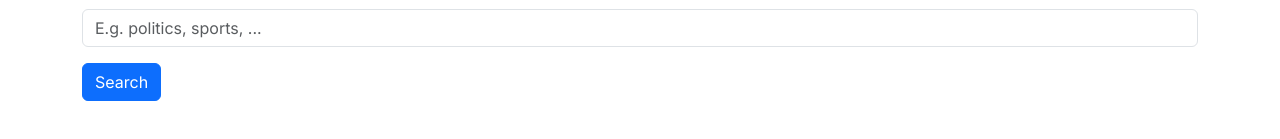
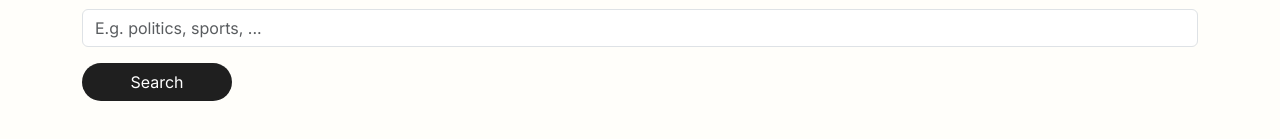
Before and after one commit to hugos/news-fetch, a Next.js app: page /search in a window 1280 px wide. Shown: the part 167-306 px from the top of the page. Built offline with nearby package versions, Linux system fonts and the light colour scheme.

Commit message:
Adding 3 main colors. Changing style a bit.

```diff
--- a/components/NewsArticleEntry.tsx
+++ b/components/NewsArticleEntry.tsx
@@ -22,10 +22,11 @@ const NewsArticleEntry = ({
       : undefined;
 
   return (
+    // TODO: Make only News Outlet clickable. Also add a little link icon for UX.
     <>
     <a href={url}>
       <Card className="h-100">
-        <Image className={`card-img-top ${styles.image}`} src={validImageUrl || placeholderimage2} width={500} height={200} alt="Article Image"/>
+        <Image className={`card-img-top ${styles.image}`} src={validImageUrl || ''} width={500} height={200} alt="Article Image"/>
         <Card.Body>
           <Card.Title>{title}</Card.Title>
           <Card.Subtitle className="mt-3 mb-3">{name}</Card.Subtitle>
--- a/src/pages/_app.tsx
+++ b/src/pages/_app.tsx
@@ -6,6 +6,7 @@ import Head from "next/head";
 import { Container } from "react-bootstrap";
 import styles from '@/styles/app.module.css'
 import NavBar from '../../components/NavBar';
+import { secondaryColor } from '@/styles/colors';
 import NextNProgress from 'nextjs-progressbar'
 
 const inter = Inter({ subsets: ["latin"] });
@@ -19,7 +20,7 @@ export default function App({ Component, pageProps }: AppProps) {
         <meta name="viewport" content="width=device-width, initial-scale=1" />
         <link rel="icon" href="/favicon.ico" />
       </Head>
-      <NextNProgress />
+      <NextNProgress color={secondaryColor} />
       <NavBar/>
       <Container className={styles.pageContainer}>
         <Component {...pageProps} />
--- a/src/pages/search.tsx
+++ b/src/pages/search.tsx
@@ -1,8 +1,10 @@
 import { FormEvent, useState } from 'react'
 import { NewsArticle } from '../../models/NewsArticle';
-import { Form, Button, Spinner } from 'react-bootstrap'
+import { Form, Spinner } from 'react-bootstrap'
 import NewsArticleGrid from '../../components/NewsArticleGrid';
 import Head from 'next/head';
+import { primaryColor } from '@/styles/colors';
+import {Button} from 'react-bootstrap';
 
 const SearchNewsPage = () => {
   // Search Results can either be an array of NewsArticle or Null.
@@ -48,7 +50,7 @@ const SearchNewsPage = () => {
             <Form.Label>Search Query</Form.Label>
             <Form.Control name="searchQuery" placeholder="E.g. politics, sports, ..."/>
         </Form.Group>
-        <Button type="submit" className='mb-3' disabled={searchResultsIsLoading}>Search</Button>
+        <Button variant='custom' type="submit" className="mb-3 test-button" disabled={searchResultsIsLoading}>Search</Button>
       </Form>
       <div className="d-flex flex-column align-items-center">
         {searchResultsIsLoading && <Spinner animation='border'/>}
--- /dev/null
+++ b/src/styles/colors.ts
@@ -0,0 +1,3 @@
+export const bkgColor = '#fffefa';
+export const primaryColor = '#1f1f1f';
+export const secondaryColor = '#da4933';
--- a/src/styles/globals.css
+++ b/src/styles/globals.css
@@ -18,12 +18,14 @@ body {
 
 body {
   color: rgb(var(--foreground-rgb));
-  background: linear-gradient(
-      to bottom,
-      transparent,
-      rgb(var(--background-end-rgb))
-    )
-    rgb(var(--background-start-rgb));
+  background: #fffefa;
+}
+
+.test-button {
+  background-color: #1f1f1f;
+  border-radius: 2rem;
+  width: 150px;
+  color: white;
 }
 
 a {
```
